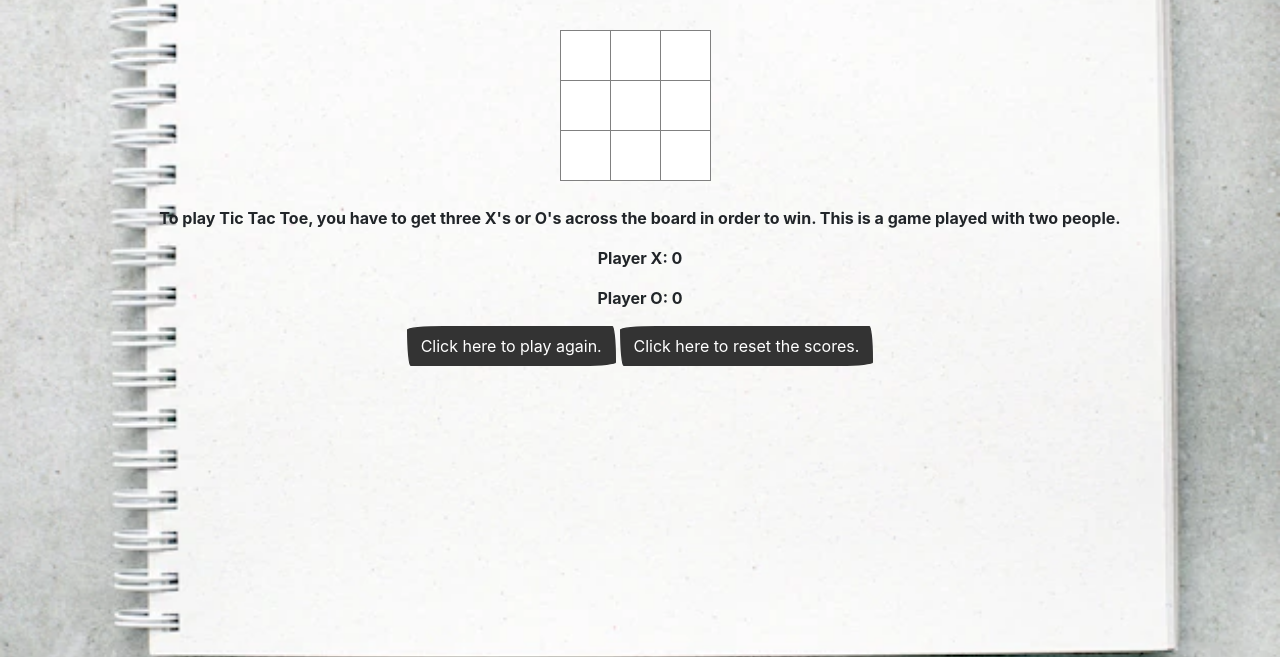
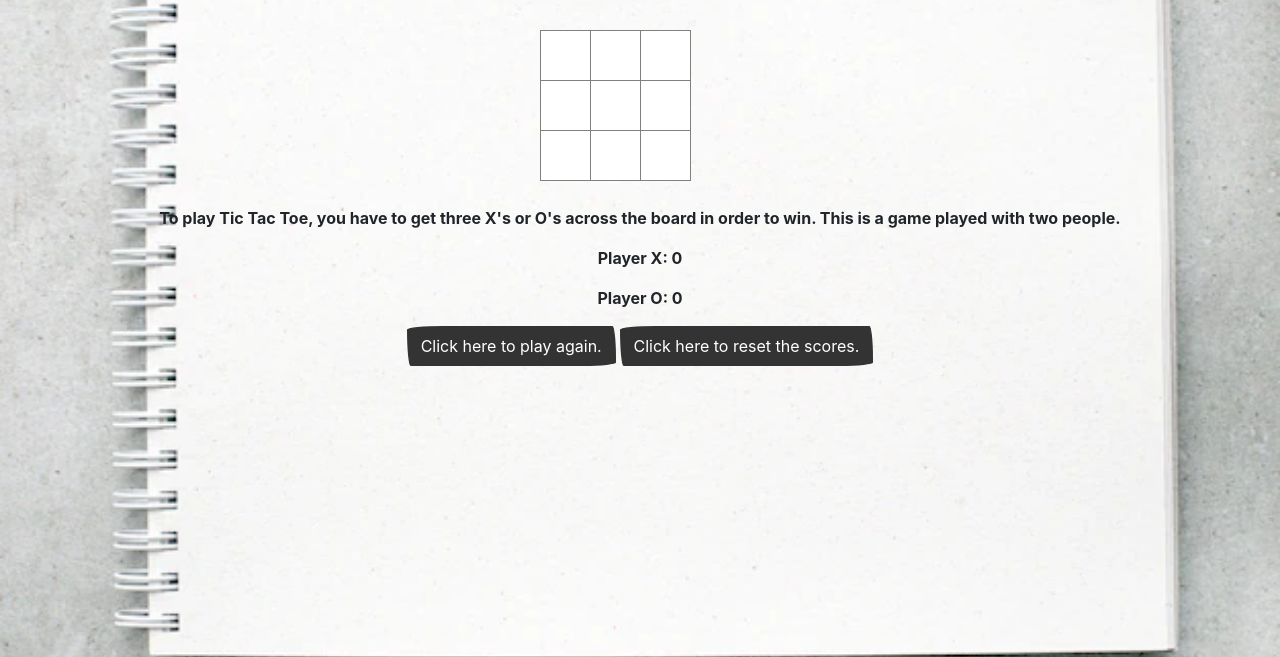
Before and after one commit to tcargill1/tc-website, a website: page my_website/public/p4/index.html in a window 1280 px wide. Shown: the part 143-800 px from the top of the page. Drawn offline with nearby package versions, Linux system fonts and the light colour scheme; a web font is replaced by a local one.

Commit message:
Fixing p4

```diff
--- a/my_website/public/p4/mystyle.css
+++ b/my_website/public/p4/mystyle.css
@@ -14,8 +14,9 @@ h1 {
     position: relative;
     margin: 0 auto;
     max-width: 200px;
-    left: 20px;
+    left: 40px;
     top: 25px;
+    transform: translateX(-40px);
 }
 
 p {
```
